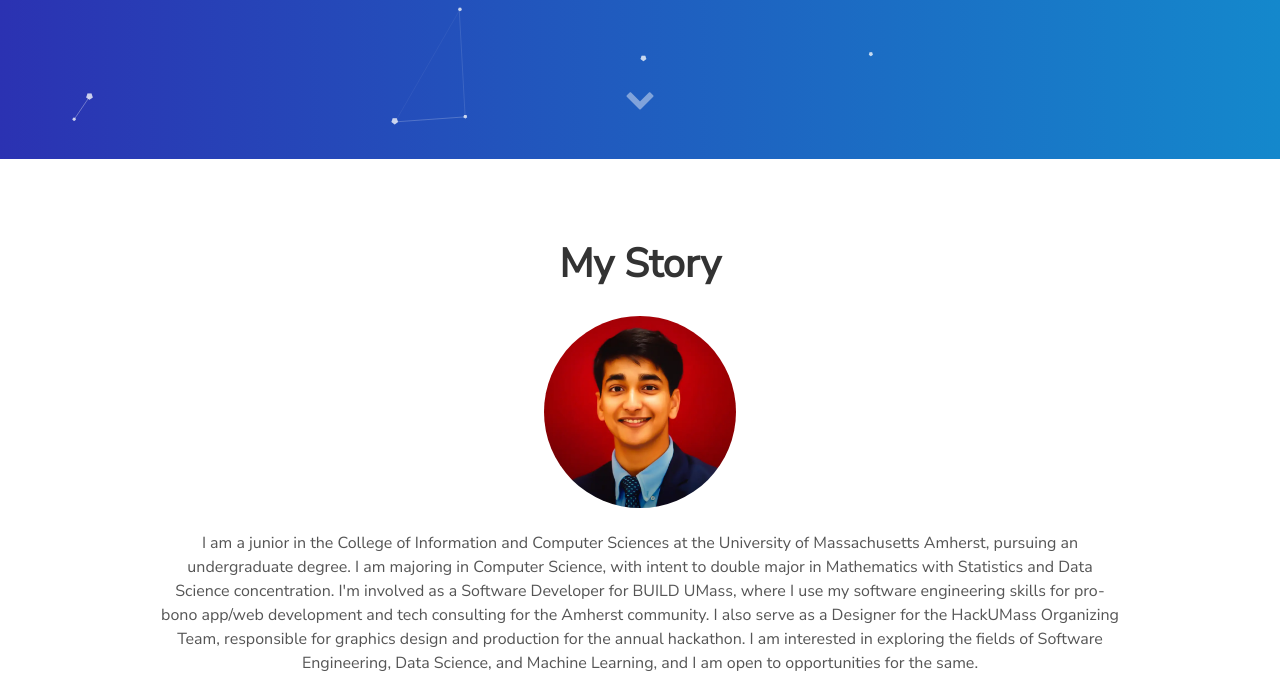
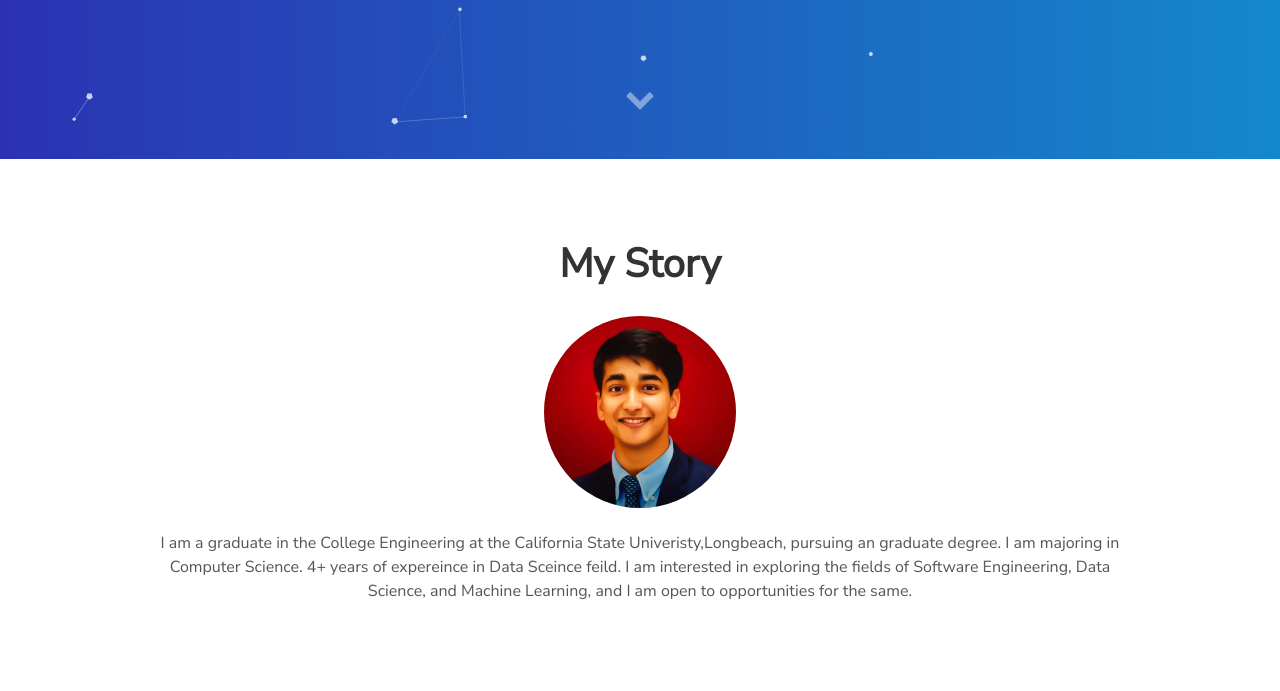
Before and after one commit to bubbles520/Keerthana.github.io, a plain HTML site: page index.html in a window 1280 px wide. Shown: the part 641-1332 px from the top of the page. After the commit the page ends 1260 px from the top, so only its background shows below. Drawn offline with nearby package versions, Linux system fonts and the light colour scheme.

Commit message:
Update index.html

```diff
--- a/index.html
+++ b/index.html
@@ -73,13 +73,10 @@
           />
         </picture>
         <p>
-          I am a junior in the College of Information and Computer Sciences at the University of Massachusetts Amherst,
-          pursuing an undergraduate degree. I am majoring in Computer Science, with intent to double major in
-          Mathematics with Statistics and Data Science concentration. I'm involved as a Software Developer for BUILD
-          UMass, where I use my software engineering skills for pro-bono app/web development and tech consulting for the
-          Amherst community. I also serve as a Designer for the HackUMass Organizing Team, responsible for graphics
-          design and production for the annual hackathon. I am interested in exploring the fields of Software
-          Engineering, Data Science, and Machine Learning, and I am open to opportunities for the same.
+          I am a graduate in the College Engineering at the California State Univeristy,Longbeach,
+          pursuing an graduate degree. I am majoring in Computer Science. 4+ years of expereince in Data Sceince feild.
+          I am interested in exploring the fields of Software Engineering, Data Science, and Machine Learning,
+          and I am open to opportunities for the same.
         </p>
       </div>
 
```
